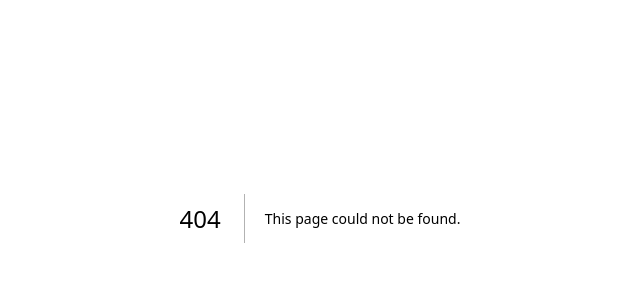
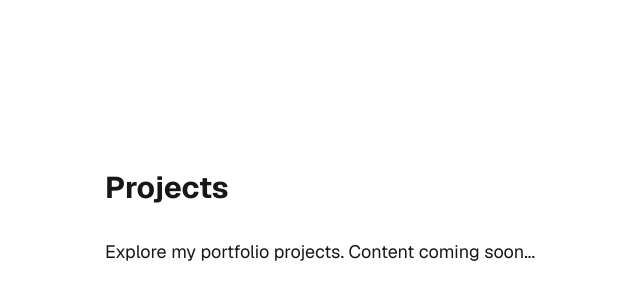
Before and after one commit to argf013/argf-next-porto, a Next.js app: page /projects in a window 1280 px wide. Before the commit this address had no page. Shown: the part 182-482 px from the top of the page, without its empty margins (320-960 px from the left). Built offline with nearby package versions, Linux system fonts and the light colour scheme.

Commit message:
init project page

```diff
--- /dev/null
+++ b/src/app/projects/page.tsx
@@ -0,0 +1,10 @@
+export default function ProjectsPage() {
+  return (
+    <div className="grid grid-rows-[20px_1fr_20px] items-center justify-items-center min-h-screen p-8 pb-20 gap-16 sm:p-20 font-[family-name:var(--font-geist-sans)]">
+      <main className="flex flex-col gap-[32px] row-start-2 items-center sm:items-start">
+        <h1 className="text-3xl font-bold">Projects</h1>
+        <p className="text-lg">Explore my portfolio projects. Content coming soon...</p>
+      </main>
+    </div>
+  );
+}
```
